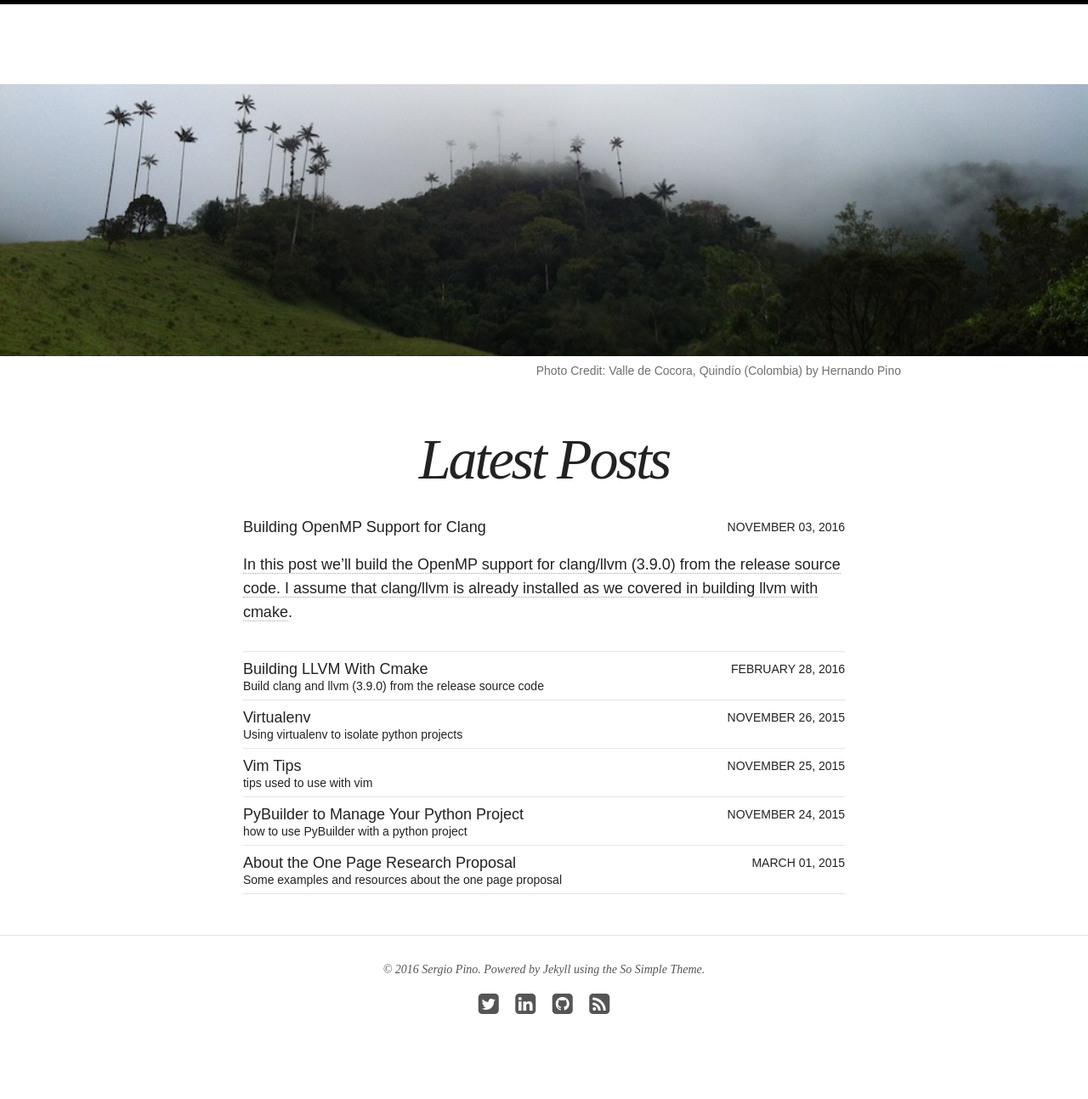
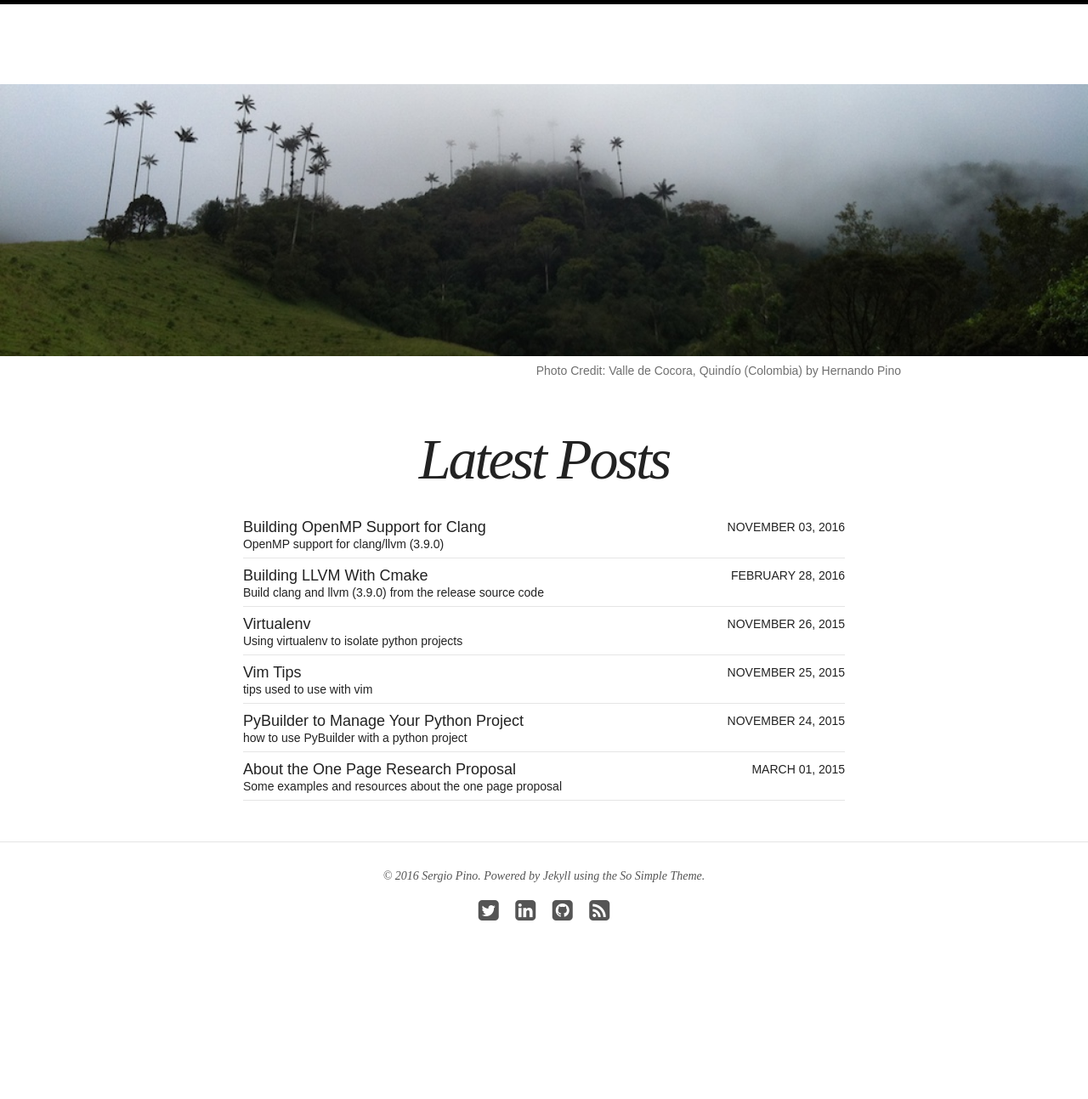
Before and after one commit to spino327/spino327.github.io, a Jekyll site: the page built from index.html, in a window 1280 px wide. Shown: the whole page at 85% size. Built offline with Jekyll 4.4.1, drawn with Linux system fonts in a browser that asks for light colours; nearby versions of some CDN libraries; library files that are not in the unit come from our copies; after the commit the page ends 1183 px from its top, so only the background shows below that; some of the changed lines change nothing that is shown.

Commit message:
small fix

```diff
--- a/_posts/blog/2016/2016-11-02-building-openmp-support-for-clang.md
+++ b/_posts/blog/2016/2016-11-02-building-openmp-support-for-clang.md
@@ -3,7 +3,7 @@ layout: post
 title: Building OpenMP Support for Clang
 modified:
 categories: blog
-excerpt:
+excerpt: "OpenMP support for clang/llvm (3.9.0)"
 tags: [clang, llvm, openmp]
 image:
   feature:
```
